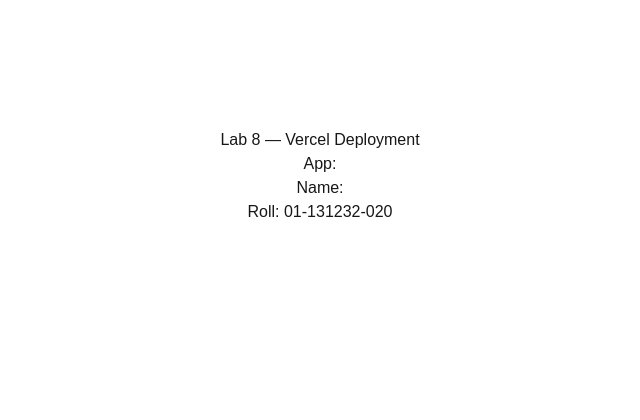
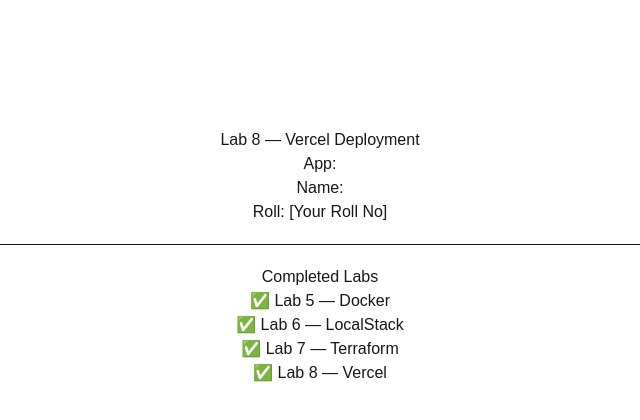
Before and after one commit to emaanfatim/cloud-lab8-vercel, a Next.js app: page / in a window 1280 px wide. Shown: the top 420 px of the page, without its empty margins (320-960 px from the left). Built offline with nearby package versions, Linux system fonts and the light colour scheme.

Commit message:
feat: add labs list

```diff
--- a/app/page.tsx
+++ b/app/page.tsx
@@ -7,7 +7,17 @@
       <h1>Lab 8 — Vercel Deployment</h1>
       <p>App: {appName}</p>
       <p>Name: {name}</p>
-      <p>Roll: 01-131232-020</p>
+      <p>Roll: [Your Roll No]</p>
+
+      <hr style={{ margin: "20px auto", width: "50%" }} />
+
+      <h2>Completed Labs</h2>
+      <ul style={{ listStyle: "none", padding: 0 }}>
+        <li>✅ Lab 5 — Docker</li>
+        <li>✅ Lab 6 — LocalStack</li>
+        <li>✅ Lab 7 — Terraform</li>
+        <li>✅ Lab 8 — Vercel</li>
+      </ul>
     </main>
   );
 }
```
